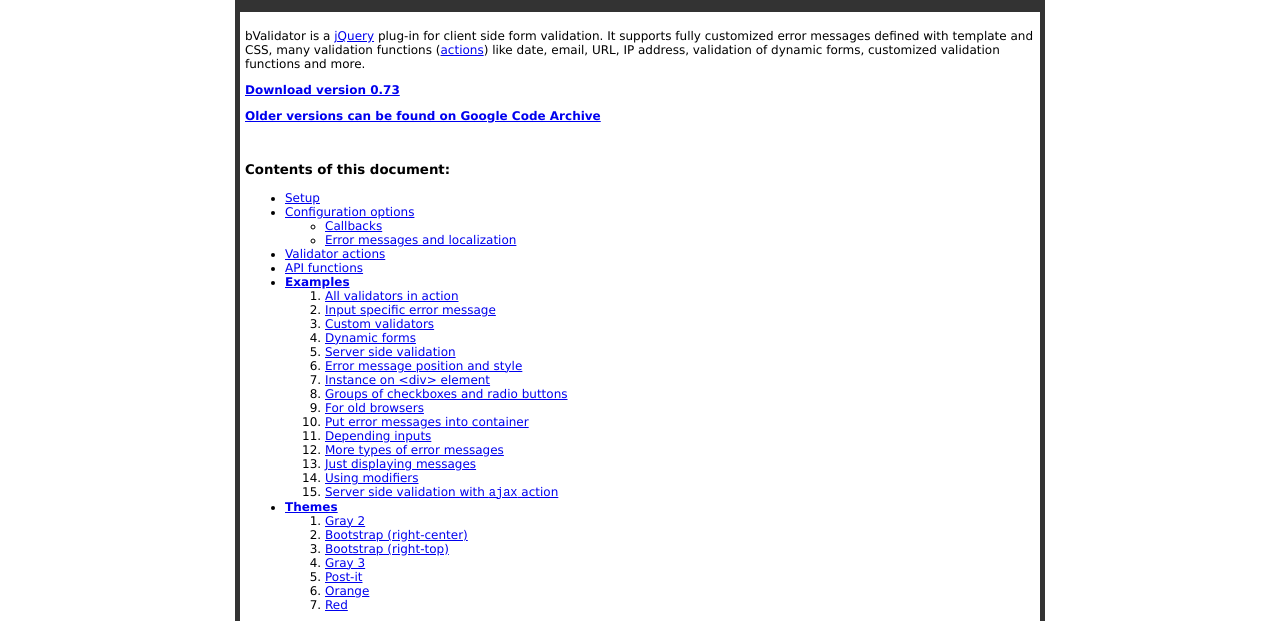
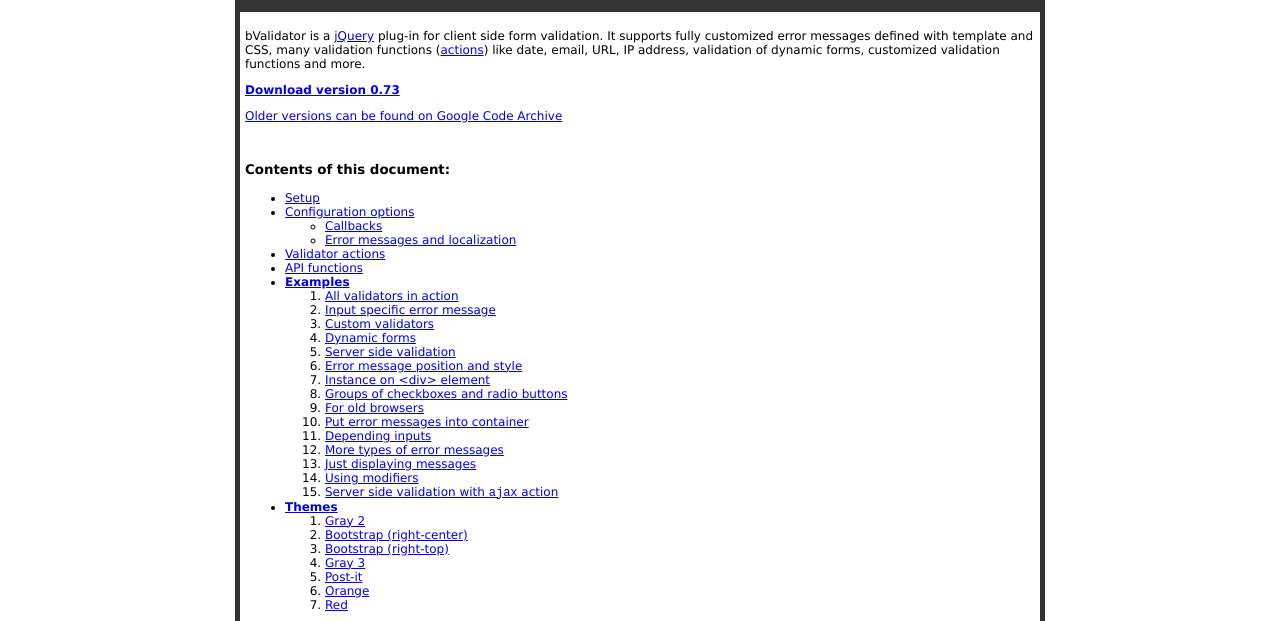
Before and after one commit to bmauser/bvalidator, a plain HTML site: page documentation/documentation.html in a window 1280 px wide. Shown: the part 171-792 px from the top of the page. Drawn offline with Linux system fonts and the light colour scheme.

Commit message:
remove strong

```diff
--- a/documentation/documentation.html
+++ b/documentation/documentation.html
@@ -316,7 +316,7 @@ body {
 		<p>bValidator is a <a href="http://jquery.com/" target="_blank">jQuery</a> plug-in for client side form validation.
 		It supports fully customized error messages defined with template and CSS, many validation functions (<a href="#actions">actions</a>) like date, email, URL, IP address, validation of dynamic forms, customized validation functions and more. </p>
 		<p><a href="http://bojanmauser.from.hr/bvalidator/download/"><strong>Download version 0.73</strong></a></p>
-		<p><a href="https://code.google.com/archive/p/bvalidator/downloads"><strong>Older versions can be found on Google Code Archive</strong></a></p>
+		<p><a href="https://code.google.com/archive/p/bvalidator/downloads">Older versions can be found on Google Code Archive</a></p>
 		<p>&nbsp;</p>
 <h3>Contents of this document:</h3>
 		<ul>
```
